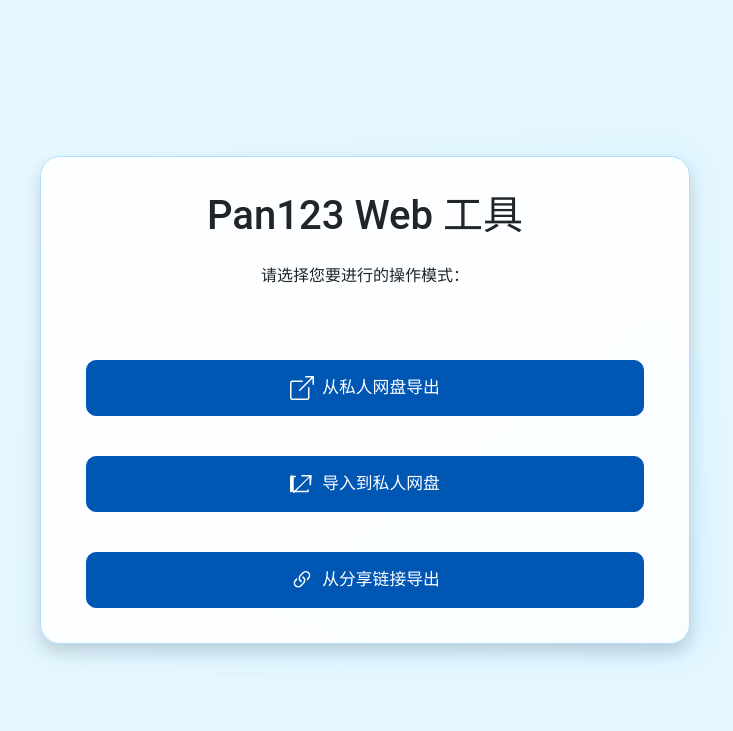
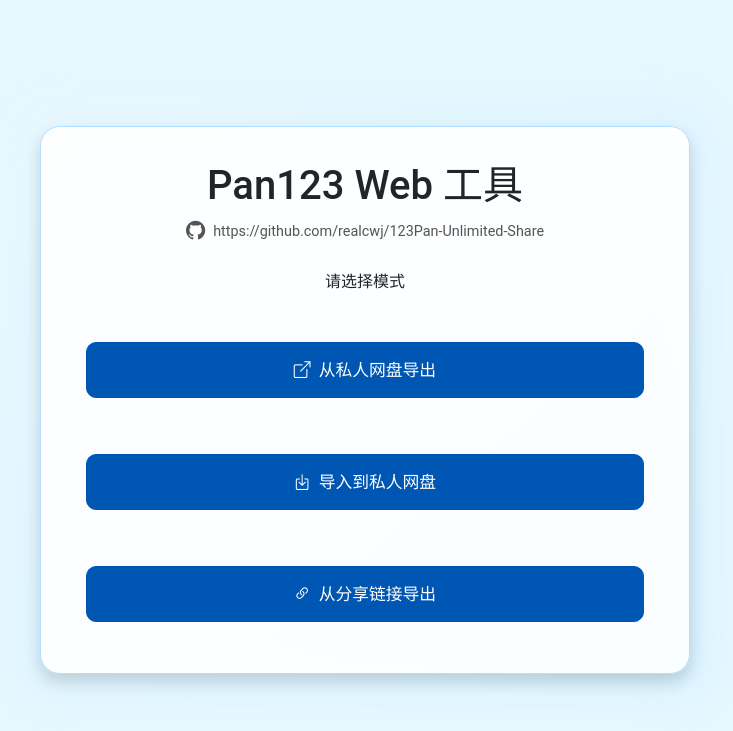
Before and after one commit to realcwj/123Pan-Unlimited-Share, a Flask app: page / in a window 1280 px wide. Shown: the top 731 px of the page, without its empty margins (275-1008 px from the left). Run offline with Flask 3, Linux system fonts and the light colour scheme.

Commit message:
🤔 做了个网页，顺带更新了下README

```diff
--- /dev/null
+++ b/requirements.txt
@@ -0,0 +1,3 @@
+flask
+tqdm
+requests
--- a/static/css/style.css
+++ b/static/css/style.css
@@ -129,9 +129,7 @@ body {
 
 /* 首页模式选择按钮的特定颜色 (如果需要区分) */
 /* 如果所有按钮都是深蓝色，可以移除这些，让 .custom-btn 接管 */
-.index-buttons .btn-primary.custom-btn { /* 示例: 导出 */
-    /* 保持深蓝色，由 .custom-btn 定义 */
-}
+
 .index-buttons .btn-success.custom-btn { /* 示例: 导入 - 可以改为深蓝色，或保留主题色 */
     background-color: #198754; /* Bootstrap success color */
     border-color: #198754;
@@ -177,10 +175,6 @@ body {
 /* 表单组间距调整 */
 .form-group, .mb-3 { /* Bootstrap mb-3 class or a custom form-group */
     margin-bottom: 1.75rem !important; /* 增加表单项之间的垂直间距 */
-}
-/* 最后一个表单组之后的按钮，间距由按钮的 margin-top 控制 */
-.form-group:last-of-type, .mb-3:last-of-type {
-    /* margin-bottom: 0; */ /* 如果不希望最后一个元素有底部外边距 */
 }
 
 /* 文件输入框美化 */
--- a/templates/export_form.html
+++ b/templates/export_form.html
@@ -3,7 +3,7 @@
 <head>
     <meta charset="UTF-8">
     <meta name="viewport" content="width=device-width, initial-scale=1.0">
-    <title>从私人网盘导出 - Pan123</title>
+    <title>Pan123 Web 工具 - 从私人网盘导出 - GitHub@realcwj</title>
     <link href="https://cdn.jsdelivr.net/npm/bootstrap@5.3.0-alpha1/dist/css/bootstrap.min.css" rel="stylesheet">
     <link rel="stylesheet" href="{{ url_for('static', filename='css/style.css') }}">
 </head>
--- a/templates/import_form.html
+++ b/templates/import_form.html
@@ -3,7 +3,7 @@
 <head>
     <meta charset="UTF-8">
     <meta name="viewport" content="width=device-width, initial-scale=1.0">
-    <title>导入到私人网盘 - Pan123</title>
+    <title>Pan123 Web 工具 - 导入到私人网盘 - GitHub@realcwj</title>
     <link href="https://cdn.jsdelivr.net/npm/bootstrap@5.3.0-alpha1/dist/css/bootstrap.min.css" rel="stylesheet">
     <link rel="stylesheet" href="{{ url_for('static', filename='css/style.css') }}">
 </head>
--- a/templates/index.html
+++ b/templates/index.html
@@ -3,21 +3,45 @@
 <head>
     <meta charset="UTF-8">
     <meta name="viewport" content="width=device-width, initial-scale=1.0">
-    <title>Pan123 Web 工具 - 选择模式</title>
+    <title>Pan123 Web 工具 - GitHub@realcwj</title>
     <link href="https://cdn.jsdelivr.net/npm/bootstrap@5.3.0-alpha1/dist/css/bootstrap.min.css" rel="stylesheet">
+    <link rel="stylesheet" href="https://cdn.jsdelivr.net/npm/bootstrap-icons@1.10.5/font/bootstrap-icons.css">
     <link rel="stylesheet" href="{{ url_for('static', filename='css/style.css') }}">
+    <style>
+        .github-link {
+            display: inline-flex; /* 使图标和文字在同一行并能垂直对齐 */
+            align-items: center; /* 垂直居中对齐图标和文字 */
+            color: #555; /* 链接颜色 */
+            text-decoration: none; /* 去除下划线 */
+            margin-bottom: 1.5rem; /* 与下方按钮的间距 */
+            font-size: 0.9rem;
+        }
+        .github-link .bi-github {
+            margin-right: 8px; /* 图标和文字之间的间距 */
+            font-size: 1.2rem; /* 图标大小 */
+        }
+        .github-link:hover {
+            color: #000; /* 鼠标悬停时颜色变深 */
+            text-decoration: underline; /* 鼠标悬停时显示下划线 */
+        }
+    </style>
 </head>
 <body>
     <div class="container main-container">
         <div class="blur-backdrop"></div>
         <div class="content-card shadow">
-            <h1 class="text-center mb-4">Pan123 Web 工具</h1>
-            <p class="text-center mb-5">请选择您要进行的操作模式：</p>
+            <h1 class="text-center mb-2">Pan123 Web 工具</h1>
+            <div class="text-center">
+                <a href="https://github.com/realcwj/123Pan-Unlimited-Share" target="_blank" class="github-link">
+                    <i class="bi bi-github"></i> https://github.com/realcwj/123Pan-Unlimited-Share
+                </a>
+            </div>
+            <p class="text-center mb-4">请选择模式</p>
 
             {% with messages = get_flashed_messages(with_categories=true) %}
                 {% if messages %}
                     {% for category, message in messages %}
-                        <div class="alert alert-{{ category }} alert-dismissible fade show" role="alert">
+                        <div class="alert alert-{{ 'danger' if category == 'error' else category }} alert-dismissible fade show" role="alert">
                             {{ message }}
                             <button type="button" class="btn-close" data-bs-dismiss="alert" aria-label="Close"></button>
                         </div>
@@ -26,27 +50,15 @@
             {% endwith %}
 
             <form action="{{ url_for('select_mode') }}" method="POST">
-                <div class="d-grid gap-3">
-                    <button type="submit" name="mode" value="export" class="btn btn-primary btn-lg custom-btn">
-                        <svg xmlns="http://www.w3.org/2000/svg" width="24" height="24" fill="currentColor" class="bi bi-box-arrow-up-right me-2" viewBox="0 0 16 16">
-                            <path fill-rule="evenodd" d="M8.636 3.5a.5.5 0 0 0-.5-.5H1.5A1.5 1.5 0 0 0 0 4.5v10A1.5 1.5 0 0 0 1.5 16h10a1.5 1.5 0 0 0 1.5-1.5V7.864a.5.5 0 0 0-1 0V14.5a.5.5 0 0 1-.5.5h-10a.5.5 0 0 1-.5-.5v-10a.5.5 0 0 1 .5-.5h6.636a.5.5 0 0 0 .5-.5"/>
-                            <path fill-rule="evenodd" d="M16 .5a.5.5 0 0 0-.5-.5h-5a.5.5 0 0 0 0 1h3.793L6.146 9.146a.5.5 0 1 0 .708.708L15 1.707V5.5a.5.5 0 0 0 1 0z"/>
-                        </svg>
-                        从私人网盘导出
+                <div class="d-grid gap-3 index-buttons">
+                    <button type="submit" name="mode" value="export" class="btn btn-primary custom-btn">
+                        <i class="bi bi-box-arrow-up-right me-2"></i> 从私人网盘导出
                     </button>
-                    <button type="submit" name="mode" value="import" class="btn btn-success btn-lg custom-btn">
-                        <svg xmlns="http://www.w3.org/2000/svg" width="24" height="24" fill="currentColor" class="bi bi-box-arrow-in-down-left me-2" viewBox="0 0 16 16">
-                            <path fill-rule="evenodd" d="M14.5 2.5a.5.5 0 0 0-.5-.5h-6a.5.5 0 0 0 0 1h4.793L2.146 13.146a.5.5 0 0 0 .708.708L13 3.707V8.5a.5.5 0 0 0 1 0z"/>
-                            <path fill-rule="evenodd" d="M1.5 13a.5.5 0 0 0 .5.5h10a.5.5 0 0 0 .5-.5v-1a.5.5 0 0 0-1 0v.5H2.5V3.5h1a.5.5 0 0 0 0-1h-1A1.5 1.5 0 0 0 0 3.5v10A1.5 1.5 0 0 0 1.5 13"/>
-                        </svg>
-                        导入到私人网盘
+                    <button type="submit" name="mode" value="import" class="btn btn-primary custom-btn">
+                        <i class="bi bi-box-arrow-in-down me-2"></i> 导入到私人网盘
                     </button>
-                    <button type="submit" name="mode" value="link" class="btn btn-info btn-lg custom-btn">
-                        <svg xmlns="http://www.w3.org/2000/svg" width="24" height="24" fill="currentColor" class="bi bi-link-45deg me-2" viewBox="0 0 16 16">
-                            <path d="M4.715 6.542 3.343 7.914a3 3 0 1 0 4.243 4.243l1.828-1.829A3 3 0 0 0 8.586 5.5L8 6.086a1 1 0 0 0-.154.199 2 2 0 0 1 .861 3.337L6.88 11.45a2 2 0 1 1-2.83-2.83l.793-.792a4 4 0 0 1-.128-1.287z"/>
-                            <path d="M6.586 4.672A3 3 0 0 0 7.414 9.5l.775-.776a2 2 0 0 1-.896-3.346L9.12 3.55a2 2 0 1 1 2.83 2.83l-.793.792c.112.42.155.855.128 1.287l1.372-1.372a3 3 0 1 0-4.243-4.243z"/>
-                        </svg>
-                        从分享链接导出
+                    <button type="submit" name="mode" value="link" class="btn btn-primary custom-btn">
+                        <i class="bi bi-link-45deg me-2"></i> 从分享链接导出
                     </button>
                 </div>
             </form>
--- a/templates/link_form.html
+++ b/templates/link_form.html
@@ -3,7 +3,7 @@
 <head>
     <meta charset="UTF-8">
     <meta name="viewport" content="width=device-width, initial-scale=1.0">
-    <title>从分享链接导出 - Pan123</title>
+    <title>Pan123 Web 工具 - 从分享链接导出 - GitHub@realcwj</title>
     <link href="https://cdn.jsdelivr.net/npm/bootstrap@5.3.0-alpha1/dist/css/bootstrap.min.css" rel="stylesheet">
     <link rel="stylesheet" href="{{ url_for('static', filename='css/style.css') }}">
 </head>
--- a/templates/result.html
+++ b/templates/result.html
@@ -3,7 +3,7 @@
 <head>
     <meta charset="UTF-8">
     <meta name="viewport" content="width=device-width, initial-scale=1.0">
-    <title>操作结果 - Pan123</title>
+    <title>Pan123 Web 工具 - 操作结果 - GitHub@realcwj</title>
     <link href="https://cdn.jsdelivr.net/npm/bootstrap@5.3.0-alpha1/dist/css/bootstrap.min.css" rel="stylesheet">
     <link rel="stylesheet" href="{{ url_for('static', filename='css/style.css') }}">
 </head>
```
Also changed, not shown: README.md, images/export_page.png (added), images/export_result.png (added), images/home_page.png (added), images/import_check.png (added), images/import_page.png (added), images/import_result.png (added), images/link_page.png (added), images/link_result.png (added).
